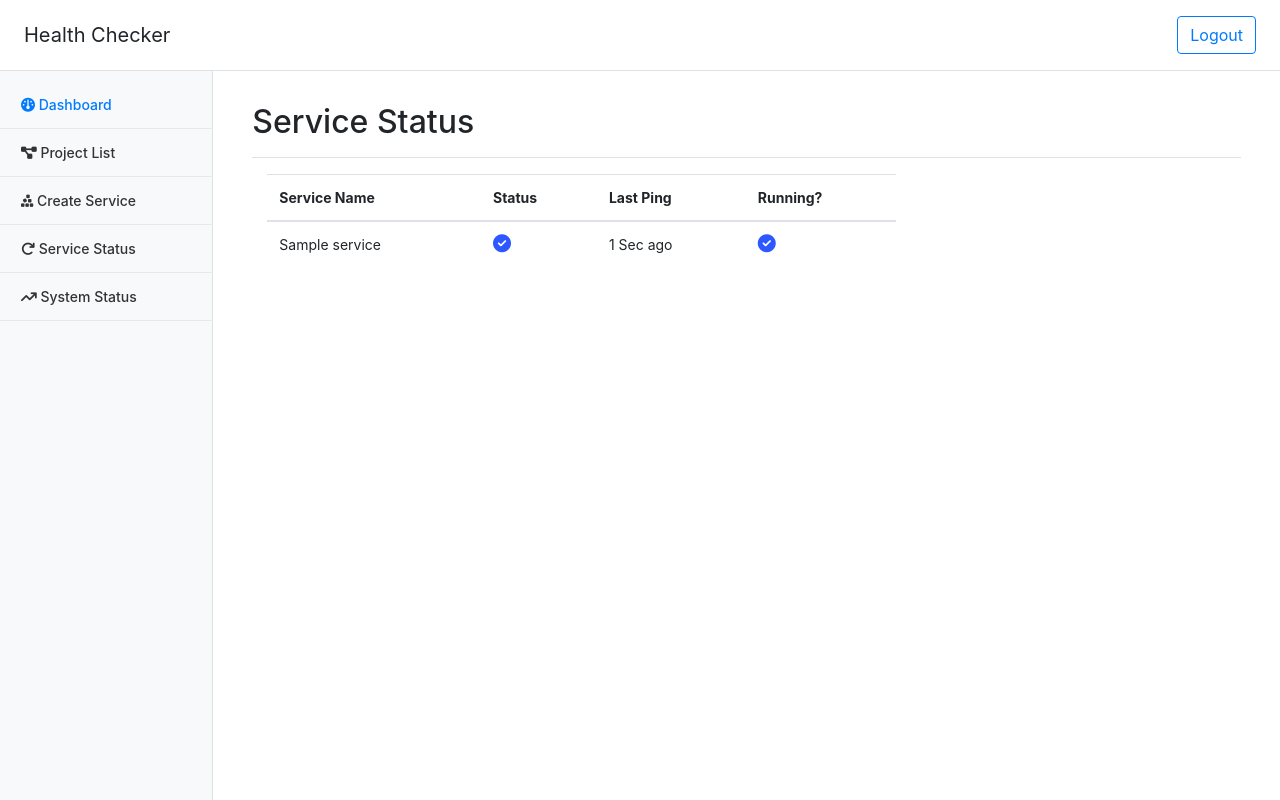
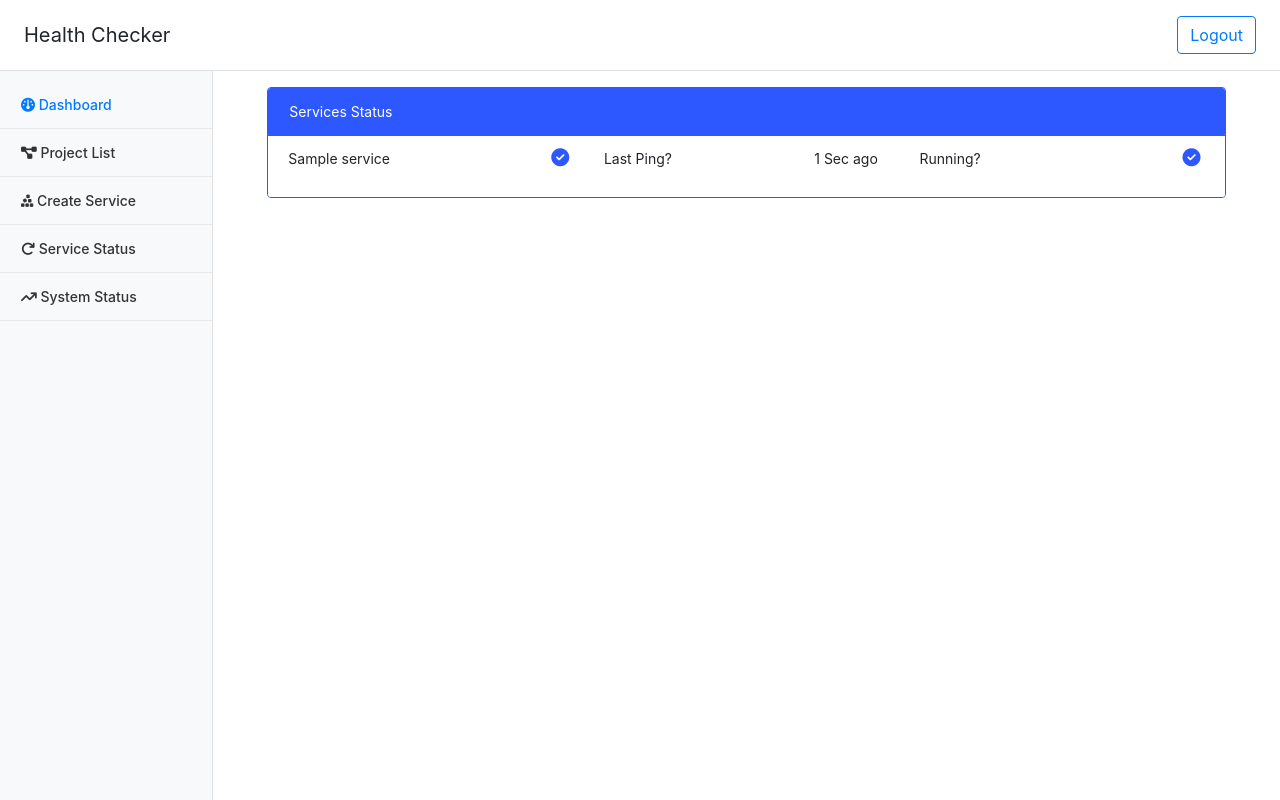
Before and after one commit to vubon/healthchecker, a Django app: page /project/1/ in a window 1280 px wide. Run offline with Django 3.2, Linux system fonts and the light colour scheme; tables that the repository leaves empty hold one stand-in row (Sample ...); some libraries are stand-ins or nearby versions.

Commit message:
Integrate new design on status page

```diff
--- a/static/css/custom.css
+++ b/static/css/custom.css
@@ -134,3 +137,13 @@ li.nav-item {
     color: red;
     font-size: 18px;
 }
+
+.card {
+    border: 1px solid #2e58ff;
+}
+
+.card-header {
+    background-color: #2e58ff;
+    color: #ffffff;
+    border: 1px solid #2e58ff;
+}
--- a/templates/service/status.html
+++ b/templates/service/status.html
@@ -4,38 +4,60 @@
 {% endblock %}
 {% block content %}
     <section>
-        <div class="d-flex justify-content-between flex-wrap flex-md-nowrap align-items-center pt-3 pb-2 mb-3 border-bottom">
-            <h1 class="h2"> Service Status</h1>
-        </div>
         <div class="container">
             <div class="row">
-                <div class="col-md-8">
-                    <table class="table">
-                        <thead>
-                        <tr>
-                            <th scope="col">Service Name</th>
-                            <th scope="col">Status</th>
-                            <th scope="col">Last Ping</th>
-                            <th scope="col">Running?</th>
-                        </tr>
-                        </thead>
-                        <tbody>
-                        {% for service in services %}
-                            <tr>
-                                <td>{{ service.name }}</td>
-                                <td> {% if service.is_activate %}
-                                    <i class="fa-solid indicator-green fa-circle-check"></i> {% else %}
-                                    <i class="fa-solid indicator-red fa-circle-check"></i> {% endif %}
-                                </td>
-                                <td>{{ service.interval }} Sec ago</td>
-                                <td>{% if service.enabled %}
-                                    <i class="fa-solid indicator-green fa-circle-check"></i> {% else %}
-                                    <i class="fa-solid indicator-red fa-circle-check"></i> {% endif %}</td>
-                            </tr>
-                        {% endfor %}
-                        </tbody>
-                    </table>
+
+                <div class="col-md-12">
+                    <div class="card">
+                        <div class="card-header">
+                            Services Status
+                        </div>
+                        <ul class="list-group list-group-flush">
+                            {% for service in services %}
+                                <li class="list-group-item">
+                                    <div class="row">
+                                        <div class="col-md-4">
+                                            <div class="row">
+                                                <div class="col-md-10">
+                                                    {{ service.name }}
+                                                </div>
+                                                <div class="col-md-2">
+                                                    {% if service.is_activate %}
+                                                        <i class="fa-solid indicator-green fa-circle-check"></i> {% else %}
+                                                        <i class="fa-solid indicator-red fa-circle-check"></i> {% endif %}
+                                                </div>
+                                            </div>
+
+                                        </div>
+                                        <div class="col-md-4">
+                                            <div class="row">
+                                                <div class="col-md-8">
+                                                    <p>Last Ping?</p>
+                                                </div>
+                                                <div class="col-md-4">
+                                                    {{ service.interval }} Sec ago
+                                                </div>
+                                            </div>
+                                        </div>
+                                        <div class="col-md-4">
+                                            <div class="row">
+                                                <div class="col-md-10">
+                                                    Running?
+                                                </div>
+                                                <div class="col-md-2">
+                                                    {% if service.enabled %}
+                                                        <i class="fa-solid indicator-green fa-circle-check"></i> {% else %}
+                                                        <i class="fa-solid indicator-red fa-circle-check"></i> {% endif %}
+                                                </div>
+                                            </div>
+                                        </div>
+                                    </div>
+                                </li>
+                            {% endfor %}
+                        </ul>
+                    </div>
                 </div>
+
             </div>
         </div>
     </section>
```
Also changed, not shown: other parts of static/css/custom.css (+3 -0 lines), templates/project/index.html (+23 -25 lines), templates/system-status.html (+22 -24 lines).
